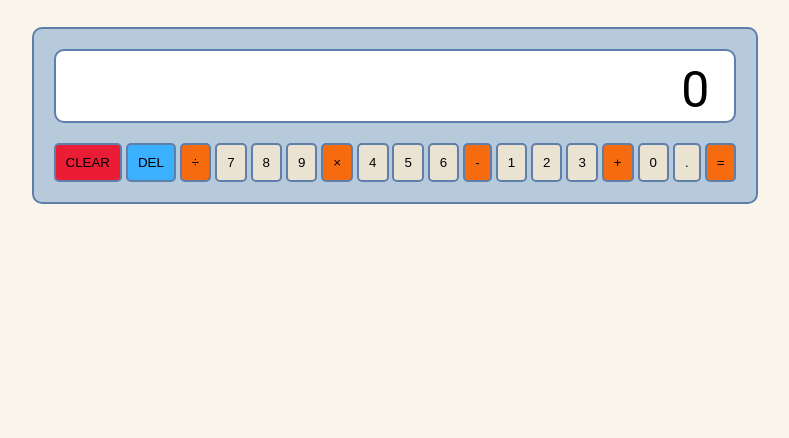
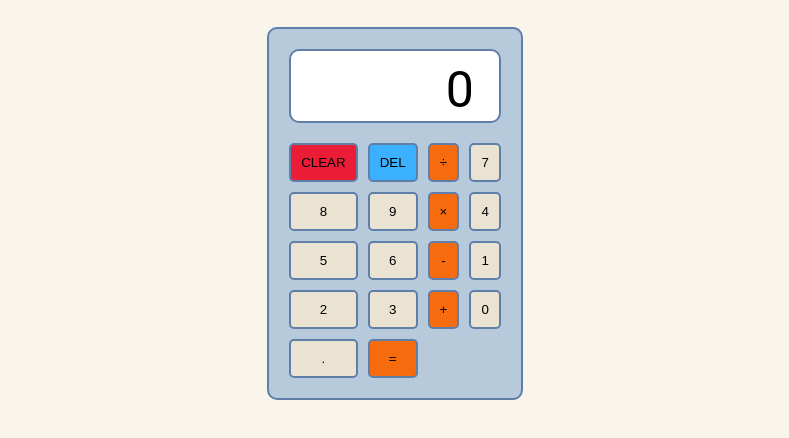
Before and after one commit to laibrian/calculator, a plain HTML site: page index.html in a window 1280 px wide. Shown: the part 62-500 px from the top of the page, without its empty margins (245-1034 px from the left). Drawn offline with Linux system fonts and the light colour scheme.

Commit message:
More adjustments to calculator button layout

```diff
--- a/style.css
+++ b/style.css
@@ -42,7 +42,9 @@ button {
 }
 
 .calc-buttons {
-
+    display: grid;
+    grid-template-columns: auto auto auto auto;
+    gap: 10px;
 }
 
 #clearBtn {
```
